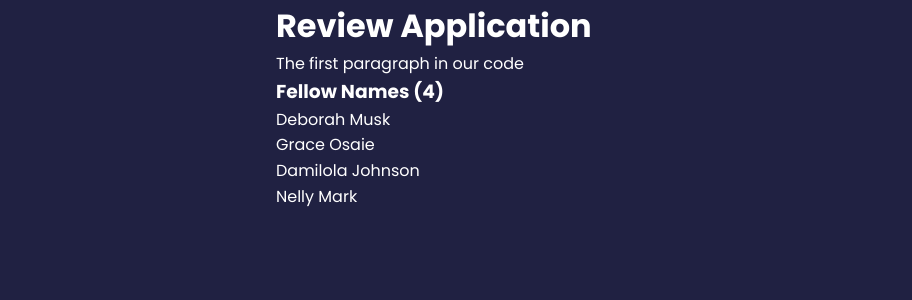
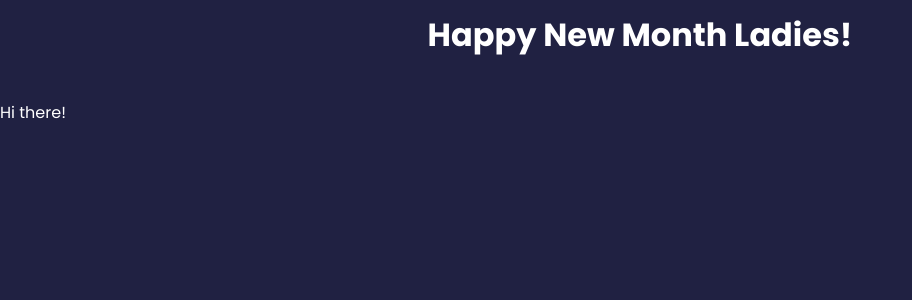
Before and after one commit to CodeLeom/react-introductory, a React (Create React App) app: page / in a window 1280 px wide. Shown: the top 300 px of the page, without its empty margins (0-912 px from the left). Built offline with nearby package versions, Linux system fonts and the light colour scheme.

Commit message:
added props and prop types

```diff
--- a/src/App.js
+++ b/src/App.js
@@ -1,28 +1,16 @@
+import Header from "./components/Header"
+
 function App(){
-    const title = 'Review Application'
-    const body = 'The first paragraph in our code'
-    const fellowNames = [
-        {id:1, text: 'Deborah Musk'},
-        {id:2, text: 'Grace Osaie'},
-        {id:3, text: 'Damilola Johnson'},
-        {id:4, text: 'Nelly Mark'}
-    ]
+
     return (
-        <div className='container'>
-            <h1>{title}</h1>
-            <p>{body}</p>
-
-
+      <>
+        <Header />
             <div>
-                <h3>Fellow Names ({fellowNames.length})</h3>
-                <ul>
-                    {fellowNames.map((list, index) => (
-                        <li key={index}>{list.text}</li>
-                    ))}
-                </ul>
+                <p>Hi there!</p>
             </div>
-        </div>
+      </>
     )
 }
 
+
 export default App
--- /dev/null
+++ b/src/components/Header.jsx
@@ -0,0 +1,21 @@
+import PropTypes from 'prop-types'
+
+function Header({text}) {
+  return (
+    <header>
+        <div className='container'>
+            <h1>{text}</h1>
+        </div>
+    </header>
+  )
+}
+
+Header.defaultProps = {
+    text: 'Happy New Month Ladies!'
+}
+
+Header.propTypes = {
+    text: PropTypes.string,
+}
+
+export default Header
```
